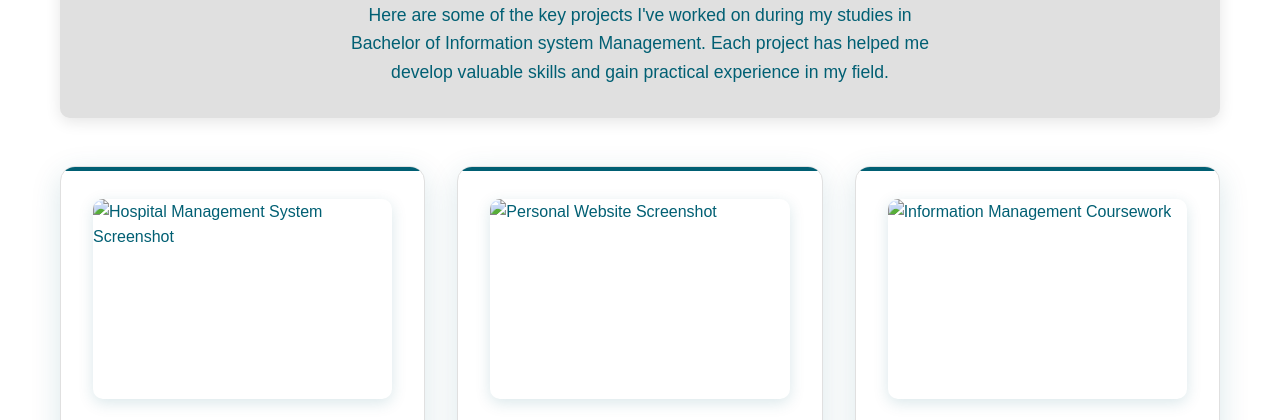
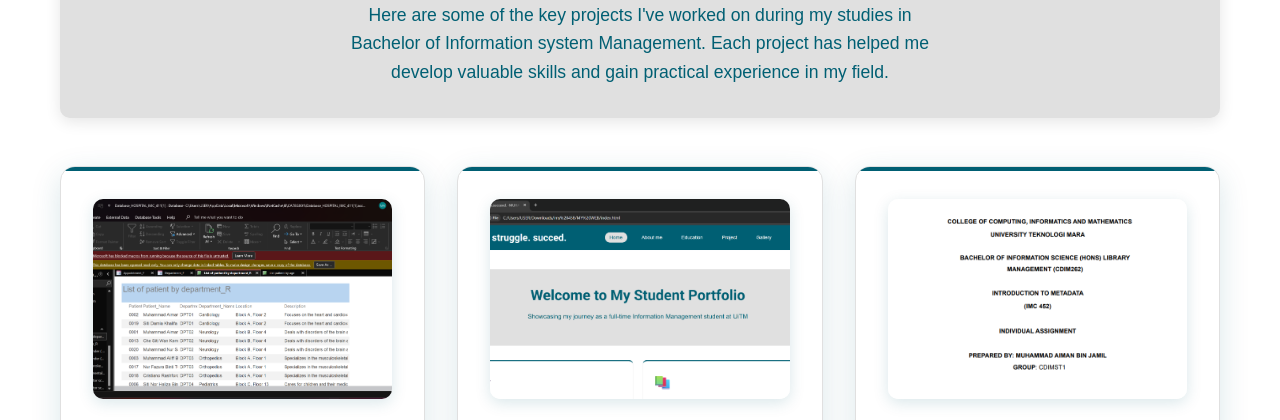
Before and after one commit to AIMAnhanis/aiman, a plain HTML site: page project.html in a window 1280 px wide. Shown: the part 208-628 px from the top of the page. Drawn offline with Linux system fonts and the light colour scheme.

Commit message:
Update project.html

```diff
--- a/project.html
+++ b/project.html
@@ -33,7 +33,7 @@
         <section class="projects-grid">
             <div class="project-card">
                 <div class="project-image">
-                    <img src="images/hospital-system.jpg" alt="Hospital Management System Screenshot">
+                    <img src="hospital-system.jpg" alt="Hospital Management System Screenshot">
                 </div>
                 <div class="project-header">
                     <div class="project-icon">🏥</div>
@@ -60,7 +60,7 @@
 
             <div class="project-card">
                 <div class="project-image">
-                    <img src="images/personal-website.jpg" alt="Personal Website Screenshot">
+                    <img src="personal-website.jpg" alt="Personal Website Screenshot">
                 </div>
                 <div class="project-header">
                     <div class="project-icon">🌐</div>
@@ -87,7 +87,7 @@
 
             <div class="project-card">
                 <div class="project-image">
-                    <img src="images/coursework-project.jpg" alt="Information Management Coursework">
+                    <img src="coursework-project.jpg" alt="Information Management Coursework">
                 </div>
                 <div class="project-header">
                     <div class="project-icon">👥</div>
```
